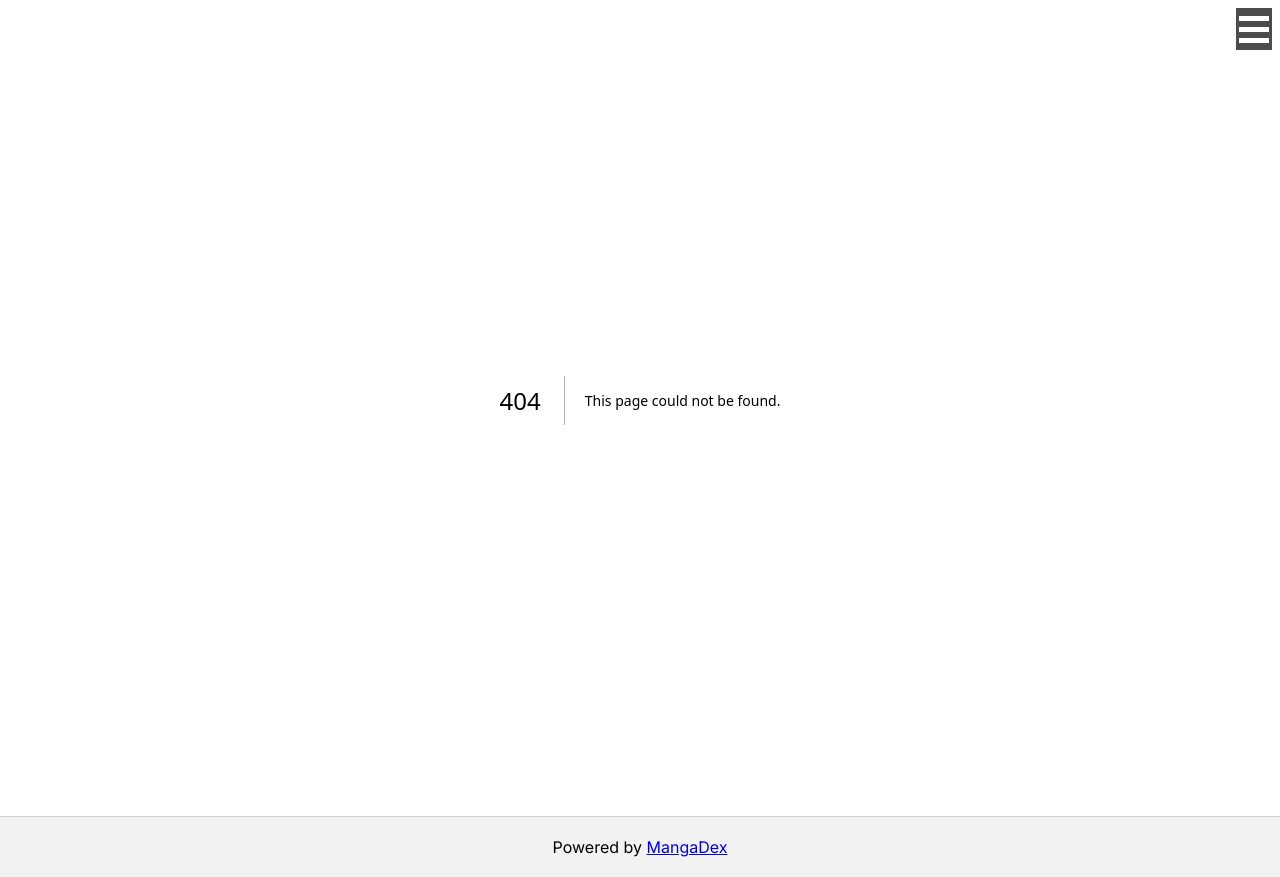
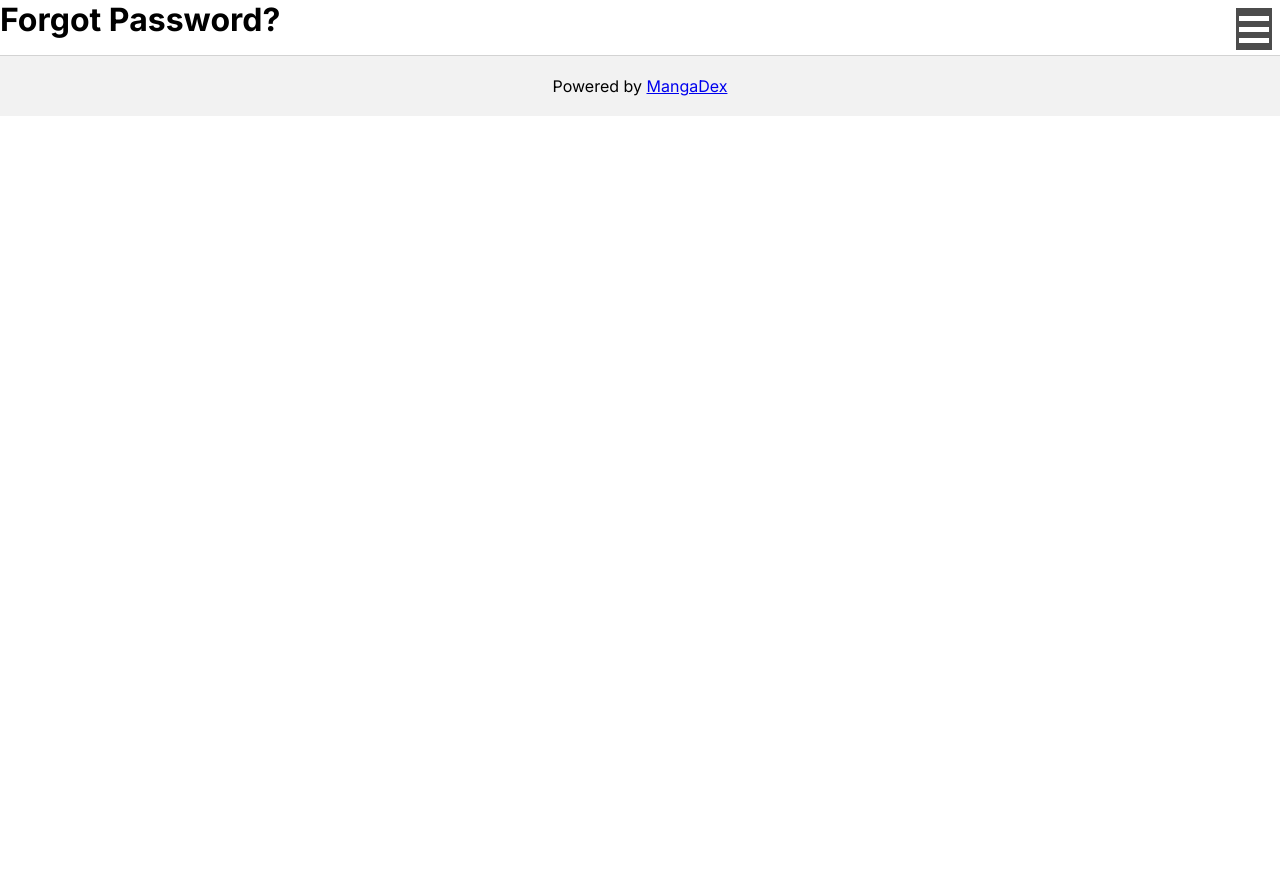
Before and after one commit to lanbow93/AnimazingCatalogFrontend, a Next.js app: page /forgotpassword in a window 1280 px wide. Before the commit this address had no page. After the commit the page ends 800 px from the top, so only its background shows below. Built offline with nearby package versions, Linux system fonts and the light colour scheme.

Commit message:
updated email verification error screen

```diff
--- /dev/null
+++ b/app/forgotpassword/page.module.scss
@@ -0,0 +1 @@
+@import 'app/_variables.scss';
--- /dev/null
+++ b/app/forgotpassword/page.tsx
@@ -0,0 +1,8 @@
+import styles from './page.module.scss';
+export default function ForgotPassword() {
+  return (
+    <div className={styles.forgotPassword}>
+      <h1>Forgot Password?</h1>
+    </div>
+  );
+}
--- a/app/verify-email/[id]/page.tsx
+++ b/app/verify-email/[id]/page.tsx
@@ -12,7 +12,7 @@ export default function EmailVerification({
 }: {
   params: { id: string };
 }) {
-  const [isLoading, setIsLoading] = useState<boolean>(false);
+  const [isLoading, setIsLoading] = useState<boolean>(true);
   const [isModalActive, setIsModalActive] = useState<boolean>(false);
   const [modalData, setModalData] = useState<IModalData>({
     status: '',
@@ -33,6 +33,7 @@ export default function EmailVerification({
     const response = await verifyEmail(params.id);
 
     setIsLoading(false);
+    console.log(response);
     if (response.data) {
       setScreenData({
         heading: 'Email Has Been Confirmed',
@@ -46,7 +47,7 @@ export default function EmailVerification({
           'Reattempt email verification and login. If problem persists, contact Sitemaster.',
         isSuccess: false,
       });
-      const { status, message, error } = response.error;
+      const { status, message, error } = response;
       setModalData({
         status: status,
         message: message,
```
